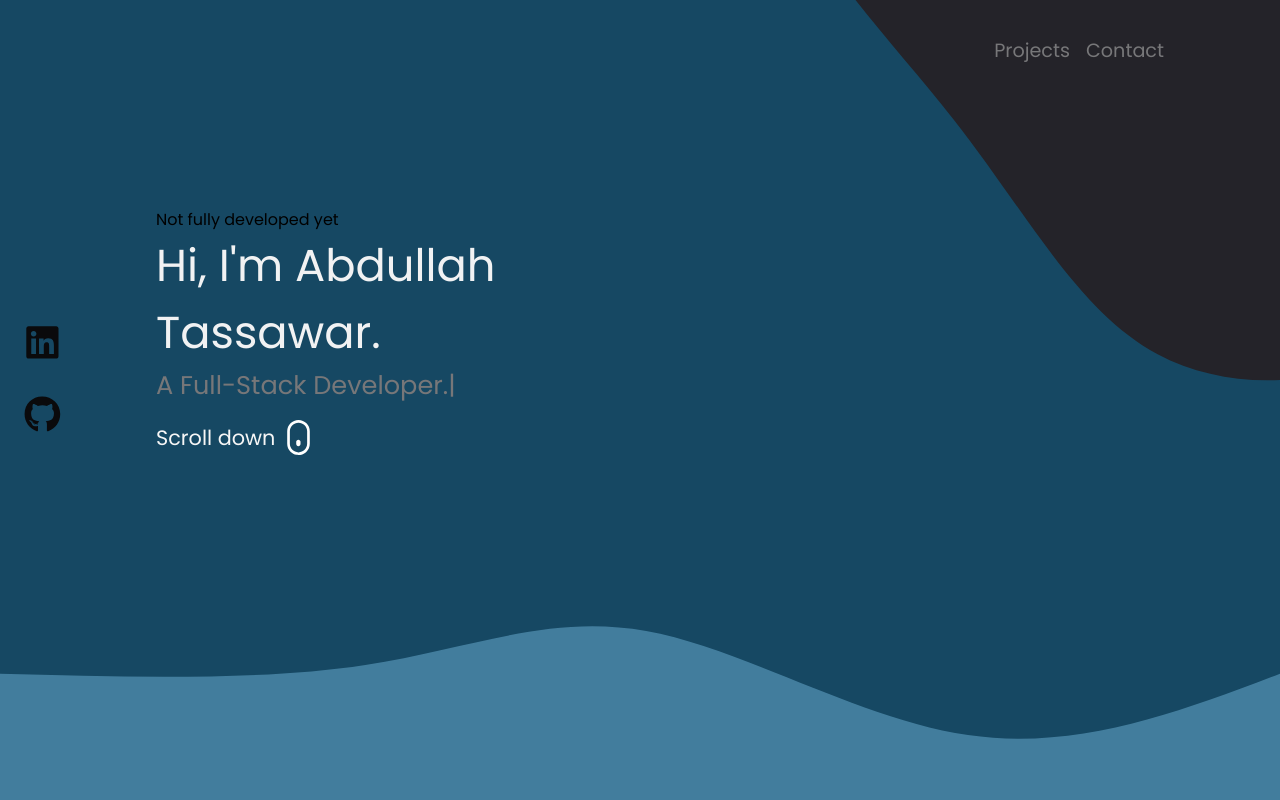
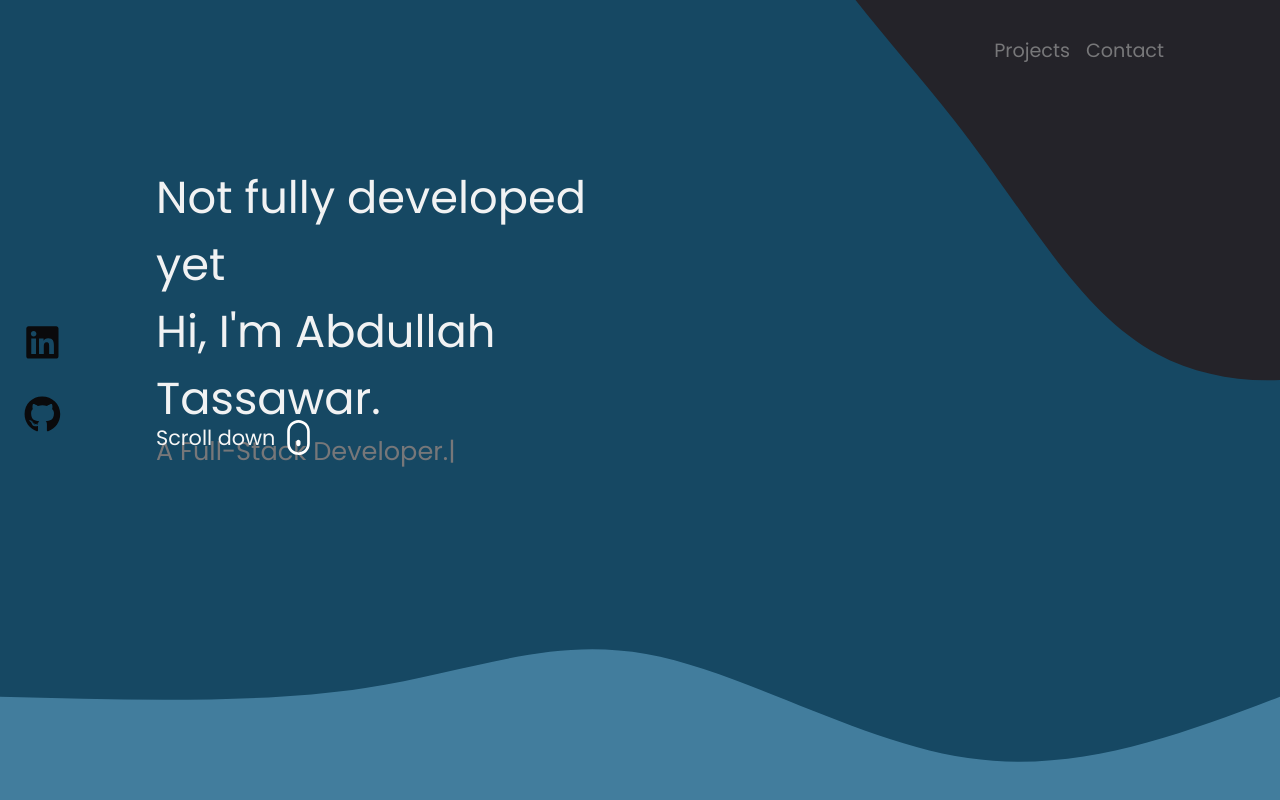
Before and after one commit to abdullaht0007/Portfolio, a React (Vite) app: page / in a window 1280 px wide. Shown: the top 800 px of the page. Built offline with nearby package versions, Linux system fonts and the light colour scheme.

Commit message:
Update Hero.jsx

```diff
--- a/src/Hero/Hero.jsx
+++ b/src/Hero/Hero.jsx
@@ -28,7 +28,7 @@ function Hero() {
 
         <HeroWrapper>
           <HeroLeft>
-            <h2>Not fully developed yet</h2>
+            <h1>Not fully developed yet</h1>
               <TypeAnimation
                 cursor={false}
                 sequence={[
```
